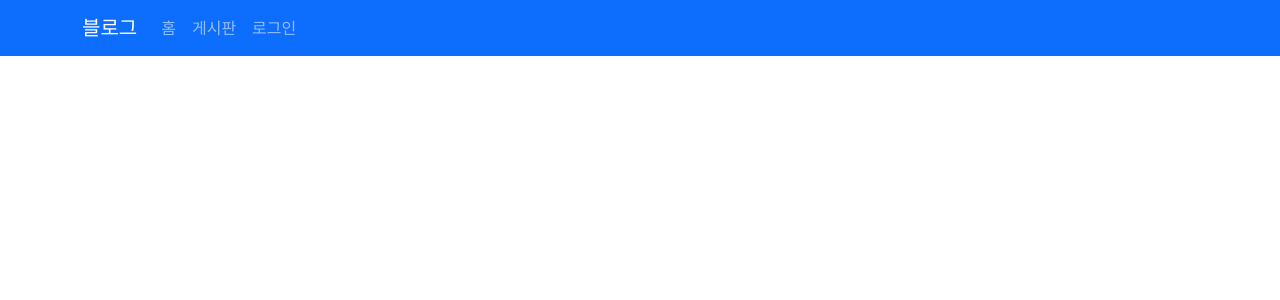
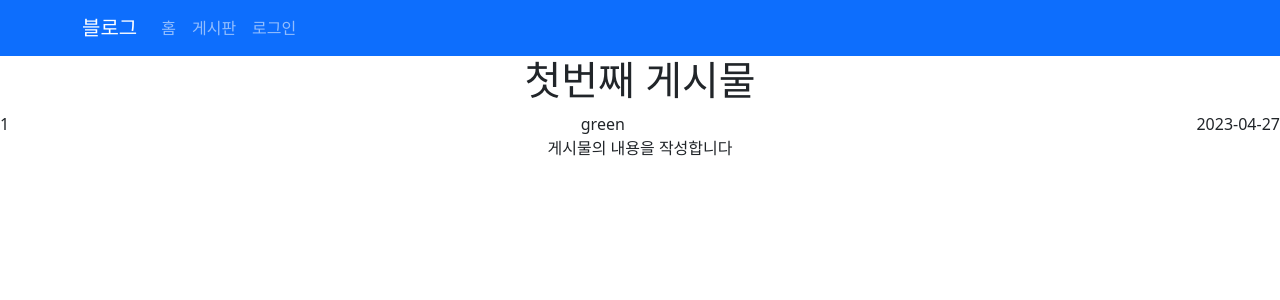
Before and after one commit to KIMPPT/React-blog, a React (Create React App) app: page /boardlist/1 in a window 1280 px wide. Before the commit this address had no page. Shown: the top 300 px of the page. Built offline with nearby package versions, Linux system fonts and the light colour scheme.

Commit message:
04271316

```diff
--- a/src/App.js
+++ b/src/App.js
@@ -27,41 +27,46 @@
   //map() 메서드를 쓸 수 없으므로 주의
 
   //{name:"green"}
-  let [user,setUser]=useState(
-null
-  );
-  let [boardlist,setBoardlist]=useState(
-    [
-      {
-        id:1,
-        title:"첫번째 게시물",
-        content:"게시물의 내용을 작성합니다",
-        name:"green",
-        date:"2023-04-27"
-      },
+  let [user, setUser] = useState(null);
+  let [boardlist, setBoardlist] = useState([
+    {
+      id: 1,
+      title: "첫번째 게시물",
+      content: "게시물의 내용을 작성합니다",
+      name: "green",
+      date: "2023-04-27",
+    },
 
-      {
-        id:2,
-        title:"두번째 게시물",
-        content:"두번째 게시물의 내용을 작성합니다",
-        name:"blue",
-        date:"2023-04-27"
-      }
-    ]
-  );
+    {
+      id: 2,
+      title: "두번째 게시물",
+      content: "두번째 게시물의 내용을 작성합니다",
+      name: "blue",
+      date: "2023-04-27",
+    },
+  ]);
   //주소와 페이지(컴포넌트 연결)
   return (
     <div className="App">
       <BrowserRouter>
         {/*navheader의 Link를 사용하기 위해서는 browserRouter안에 있어야 한다 */}
         {/*상위 데이터 값 사용을 위해 props으로 전달 */}
-        <Navheader user={user}/>
+        <Navheader user={user} />
         <Routes>
           <Route path="/" element={<Home />} />
           <Route path="/board" element={<Board />} />
-          <Route path="/boardlist" element={<Boardlist boardlist={boardlist}/>} />
+          <Route
+            path="/boardlist"
+            element={<Boardlist boardlist={boardlist} />}
+          />
+          <Route
+            path="/boardlist/:id"
+            element={<Board boardlist={boardlist} />}
+            errorElement={<Home />}
+          />
+
           <Route path="/boardform" element={<Boardform />} />
-          <Route path="/loginform" element={<Loginform setUser={setUser}/>} />
+          <Route path="/loginform" element={<Loginform setUser={setUser} />} />
         </Routes>
       </BrowserRouter>
     </div>
--- a/src/page/Board.jsx
+++ b/src/page/Board.jsx
@@ -1,7 +1,42 @@
-import React from 'react'
+import React, { useEffect } from "react";
+import { useParams } from "react-router-dom";
+import { useNavigate } from "react-router-dom";
+export default function Board({ boardlist }) {
+  let navigate = useNavigate();
 
-export default function Board() {
+  let params = useParams();
+  //App.js에서 :id의 값을 params.id가 받아옴
+  //params 값으로 전달 할 수 있는 내용은 숫자형과 문자형
+  //값으로 받아오면 문자형으로 들어온다
+  //boardlist는 전체 배열의 값
+  // 지금 필요한 값 : 배열 중에서 id의 값이 params.id와 동일한 객체
+  //find() 메서드를 이용하여 값 가져옴
+  let board = boardlist.find((b) => b.id === parseInt(params.id));
+
+  /* react 컴포넌트의 실행 순서
+  1. 컴포넌트 안에 있는 순서대로 JS 실행
+  2. return을 통해서 화면 출력
+  3. useEffect() 마운트 할 때 JS 실행
+  */
+  //마운트 할 때 실행하기 위해 빈 배열로 작성
+  useEffect(() => {
+    if (board === undefined) {
+      navigate("/");
+    }
+  }, []);
   return (
-    <div>Board</div>
-  )
+    <div>
+      {board && (
+        <div>
+          <h1>{board.title}</h1>
+          <div style={{ display: "flex", justifyContent: "space-between" }}>
+            <span>{board.id}</span>
+            <span>{board.name}</span>
+            <span>{board.date}</span>
+          </div>
+          <p>{board.content}</p>
+        </div>
+      )}
+    </div>
+  );
 }
--- a/src/page/Boardlist.jsx
+++ b/src/page/Boardlist.jsx
@@ -11,7 +11,7 @@
         boardlist.map((board, id) => (
           //props 값으로 전달 할 때, 전달되는 값이 배열인지 객체인지 정하기
           //보통은 객체값을 전달하여 배열에 있는 내용을 출력
-          <BoardCard board={board} />
+          <BoardCard board={board} key={id}/>
         ))
       }
     </div>
```
Also changed, not shown: src/components/BoardCard.jsx (+13 -6 lines).
